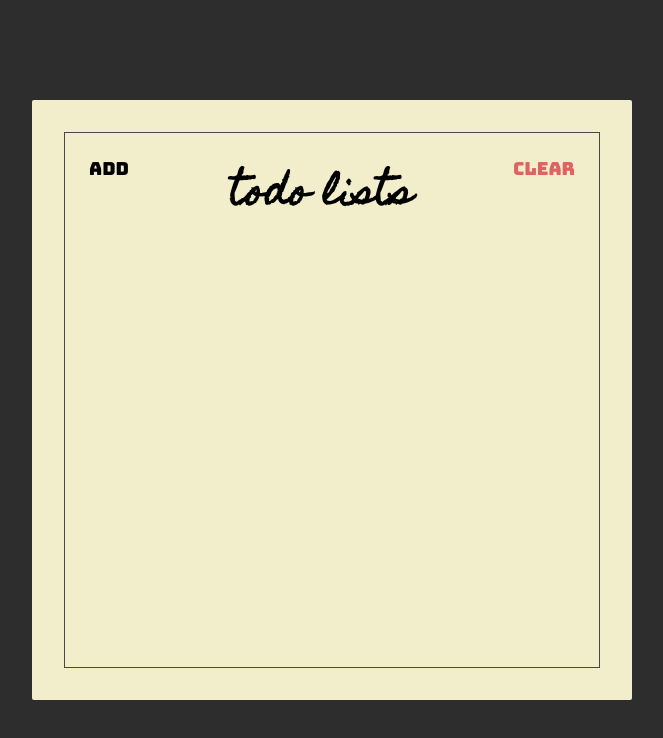
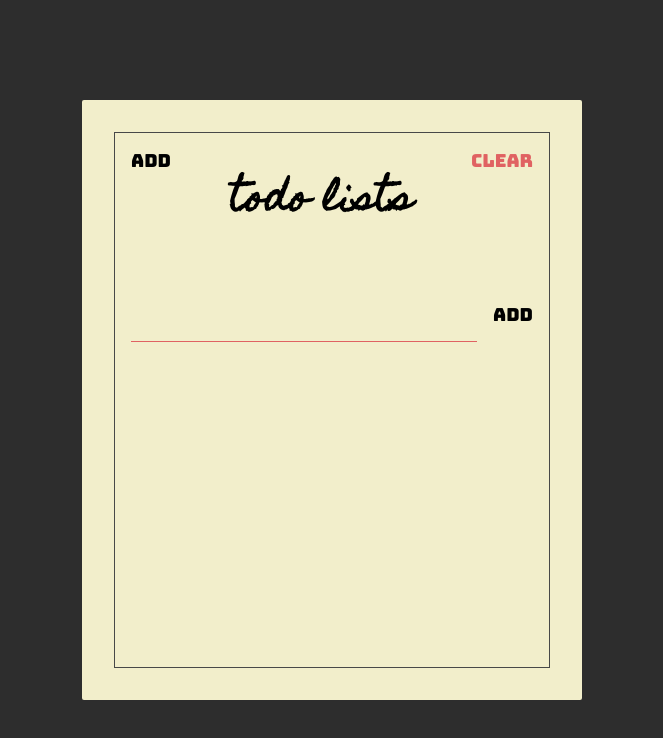
Before and after one commit to SankhyaSaiyoga/react-starter, a plain HTML site: page index.html in a window 1280 px wide. Shown: the whole page, without its empty margins (308-971 px from the left). Drawn offline with Linux system fonts and the light colour scheme.

Commit message:
Create Todo section form

```diff
--- a/index.html
+++ b/index.html
@@ -16,11 +16,18 @@
   <body>
     <div class="container">
       <div class="frame">
-        <div class="header">
+        <section class="header">
           <button class="header-btn">Add</button>
           <h1 class="header-title">Todo lists</h1>
           <button class="header-btn main-red-color">Clear</button>
-        </div>
+        </section>
+
+        <section class="add">
+          <form class="add-form">
+            <input type="text" class="add-input" />
+            <button class="add-btn">Add</button>
+          </form>
+        </section>
       </div>
     </div>
   </body>
--- a/styles.css
+++ b/styles.css
@@ -30,7 +30,7 @@ html {
     Ubuntu, Cantarell, "Open Sans", "Helvetica Neue", sans-serif;
 }
 .container {
-  width: 600px;
+  width: 500px;
   height: 600px;
   background-color: #f2eecb;
   border-radius: 2px;
@@ -63,9 +63,46 @@ html {
   font-size: 1.8rem;
   font-family: "Bungee", sans-serif;
 
-  padding: 24px;
+  padding: 16px;
+  cursor: pointer;
 
   background: unset;
   border: unset;
   outline: unset;
 }
+
+.add {
+  padding: 16px;
+}
+
+.add-form {
+  display: flex;
+  text-align: flex-start;
+}
+
+.add-input {
+  background: unset;
+  border: unset;
+  padding: 0 64px;
+
+  flex: 1;
+  border-bottom: 1px solid var(--main-red-color);
+  outline: unset;
+
+  font-family: "Homemade Aple", sans-serif;
+  font-size: 16px;
+  text-decoration: lowercase;
+}
+
+.add-btn {
+  font-size: 1.8rem;
+  font-family: "Bungee", sans-serif;
+
+  padding: 16px;
+  padding-right: unset;
+  cursor: pointer;
+
+  background: unset;
+  border: unset;
+  outline: unset;
+}
```
